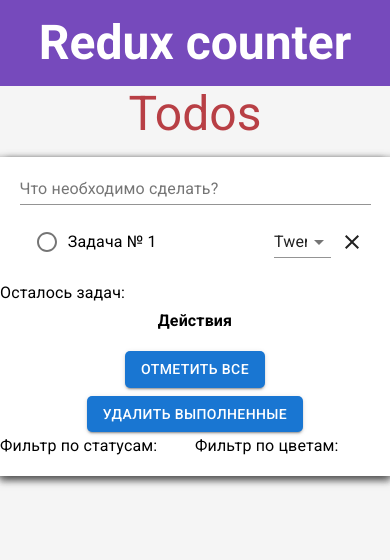
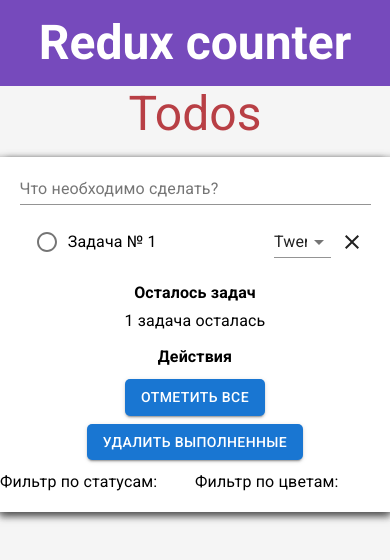
Before and after one commit to pilotvitalik/study_react_redux_todo, a React (Create React App) app: page / in a window 390 px wide. Shown: the top 560 px of the page. Built offline with nearby package versions, Linux system fonts and the light colour scheme.

Commit message:
Block with count of remainig tasks moved to separate component. Added responsive styles for this block and component with actions for tasks.

```diff
--- a/src/Components/Todo/AdditionalParams/ActionsTasks/ActionsTasks.js
+++ b/src/Components/Todo/AdditionalParams/ActionsTasks/ActionsTasks.js
@@ -6,8 +6,16 @@
 
 const useStyles = makeStyles((theme) => ({
 	root:{
+		marginBottom: '8px',
 		[theme.breakpoints.up('md')]:{
-			order: 1
+			order: 1,
+			marginBottom: 0,
+		}
+	},
+	firstBtn:{
+		marginTop: '8px',
+		[theme.breakpoints.up('md')]:{
+			marginTop: '16px',
 		}
 	},
 	btns:{
@@ -23,7 +31,7 @@
 	return(
 		<Grid container item xs={12} md={3} direction={'column'} justify={'center'} align={'center'} className={classes.root}>
 		  <Typography variant={'subtitle1'} align={'center'}><b>Действия</b></Typography>
-		  <Box mb={1} mt={2}>
+		  <Box mb={1} className={classes.firstBtn}>
 		  	<Button variant="contained" className={classes.btns}>
 		  	  Отметить все
 		  	</Button>
--- a/src/Components/Todo/AdditionalParams/AdditionalParams.js
+++ b/src/Components/Todo/AdditionalParams/AdditionalParams.js
@@ -3,13 +3,9 @@
 import { makeStyles } from '@material-ui/core/styles';
 
 import ActionsTasks from './ActionsTasks/ActionsTasks';
+import RemainTasks from './RemainTasks/RemainTasks';
 
 const useStyles = makeStyles((theme) =>({
-  allTasks:{
-    [theme.breakpoints.up('md')]: {
-      order: 2,
-    }
-  },
   filters:{
     [theme.breakpoints.up('md')]:{
       order: 3,
@@ -22,9 +18,7 @@
 
   return(
     <Grid container item xs={12} direction={'row'} wrap={'wrap'}>
-      <Grid item xs={12} md={3} className={classes.allTasks}>
-        <Typography variant={'subtitle1'}>Осталось задач:</Typography>
-      </Grid>
+      <RemainTasks/>
       <ActionsTasks/>
       <Grid container item xs={12} md={6} direction={'row'} wrap={'wrap'} className={classes.filters}>
         <Grid item xs={6}>
--- /dev/null
+++ b/src/Components/Todo/AdditionalParams/RemainTasks/RemainTasks.js
@@ -0,0 +1,32 @@
+import Grid from '@material-ui/core/Grid';
+import Typography from '@material-ui/core/Typography';
+import Box from '@material-ui/core/Box';
+import { makeStyles } from '@material-ui/core/styles';
+
+const useStyles = makeStyles((theme) => ({
+	remainTask:{
+	  marginBottom: '8px',
+	  [theme.breakpoints.up('md')]: {
+	    order: 2,
+	    marginBottom: '0',
+	  }
+	},
+	countTasks:{
+		[theme.breakpoints.up('md')]: {
+		  marginTop: '20px',
+		}
+	}
+}));
+
+function RemainTasks(){
+	const classes = useStyles();
+
+	return(
+		<Grid item xs={12} md={3} className={classes.remainTask}>
+		  <Typography variant={'subtitle1'} align={'center'}><b>Осталось задач</b></Typography>
+	   	  <Typography variant={'subtitle1'} align={'center'} className={classes.countTasks}>1 задача осталась</Typography>
+		</Grid>
+	);
+}
+
+export default RemainTasks;
```
